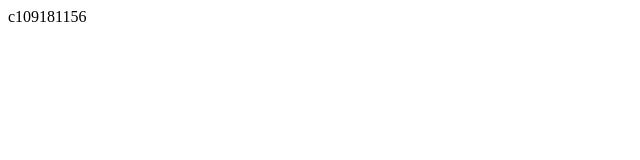
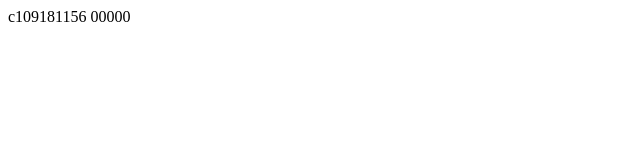
Before and after one commit to zx051/zx051.github.io, a plain HTML site: page index.html in a window 1280 px wide. Shown: the full height of the page, 0-640 px from the left. Drawn offline with Linux system fonts and the light colour scheme.

Commit message:
Update index.html

```diff
--- a/index.html
+++ b/index.html
@@ -1 +1 @@
-<h> c109181156
+<h> c109181156 00000</h>
```
